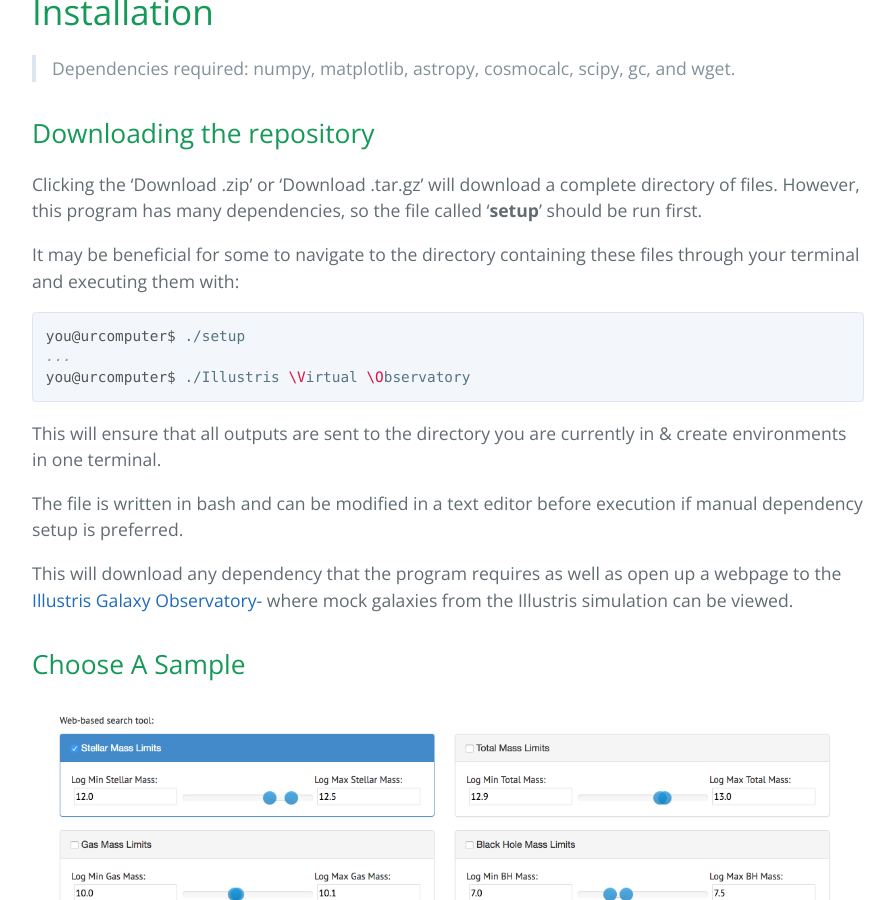
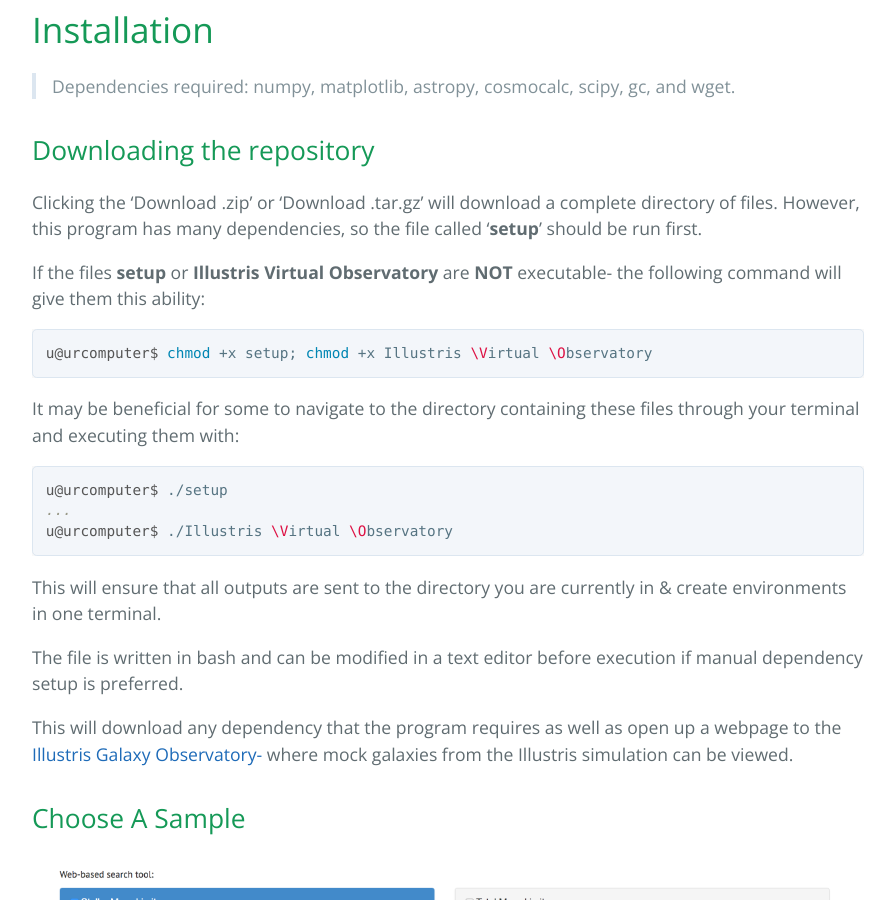
Before and after one commit to tjmetivier/illustrisvirtualobservatory, a Jekyll site: the page built from index.md, in a window 1280 px wide and 900 px high, scrolled down 923 px. Shown: the whole window, without its empty margins (192-1087 px from the left). Built offline with Jekyll 4.4.1, drawn with Linux system fonts in a browser that asks for light colours.

Commit message:
Update index.md

````diff
--- a/index.md
+++ b/index.md
@@ -2,8 +2,6 @@
 layout: default
 ---
 
-
- <div style="text-align:center"><video src="ivo.mp4" width="650" height="240" controls preload></video></div>
 
 
 *   A command line program for creating synthetic observations of galaxies from [Illustris](http://www.illustris-project.org/).
@@ -11,6 +9,9 @@
 *   Create mock observations from Hubble Space Telescope, Sloan Digital Sky Survey, or James Webb Space Telescope.
 
 *   Customize parameters like redshift, camera, filter etc...
+
+
+ <div style="text-align:center"><video src="ivo.mp4" width="500" height="240" controls preload></video></div>
 
 
 >_This program was created by updating, compiling, and modifying the [Sunpy Module](http://www.github.com/ptorrey/sunpy/) by Dr. Torrey & Dr. Snyder._
@@ -25,11 +26,16 @@
 
 Clicking the 'Download .zip' or 'Download .tar.gz' will download a complete directory of files. However, this program has many dependencies, so the file called '**setup**' should be run first.
 
+If the files **setup** or **Illustris Virtual Observatory** are **NOT** executable- the following command will give them this ability:
+```console
+u@urcomputer$ chmod +x setup; chmod +x Illustris \Virtual \Observatory
+```
+
 It may be beneficial for some to navigate to the directory containing these files through your terminal and executing them with:
 ```console
-you@urcomputer$ ./setup
+u@urcomputer$ ./setup
 ...
-you@urcomputer$ ./Illustris \Virtual \Observatory
+u@urcomputer$ ./Illustris \Virtual \Observatory
 ```
 This will ensure that all outputs are sent to the directory you are currently in & create environments in one terminal.
 
````
